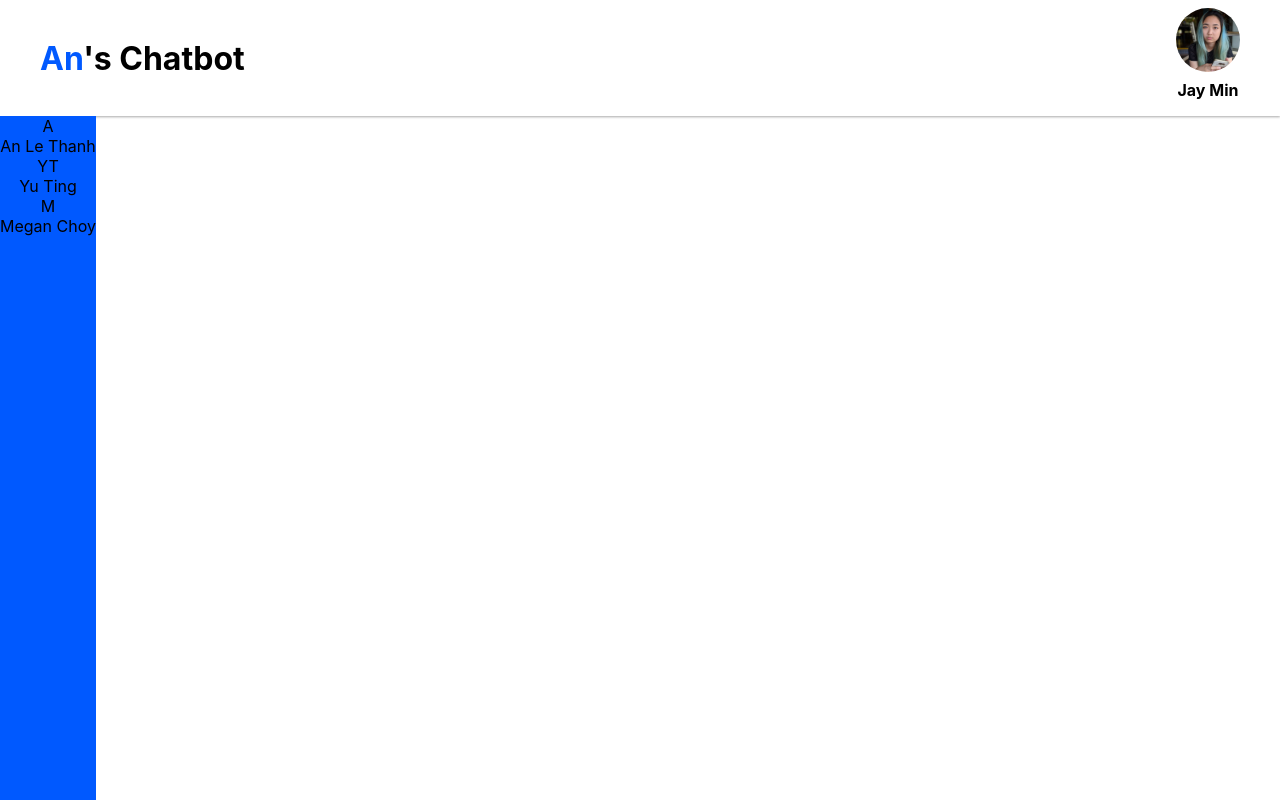
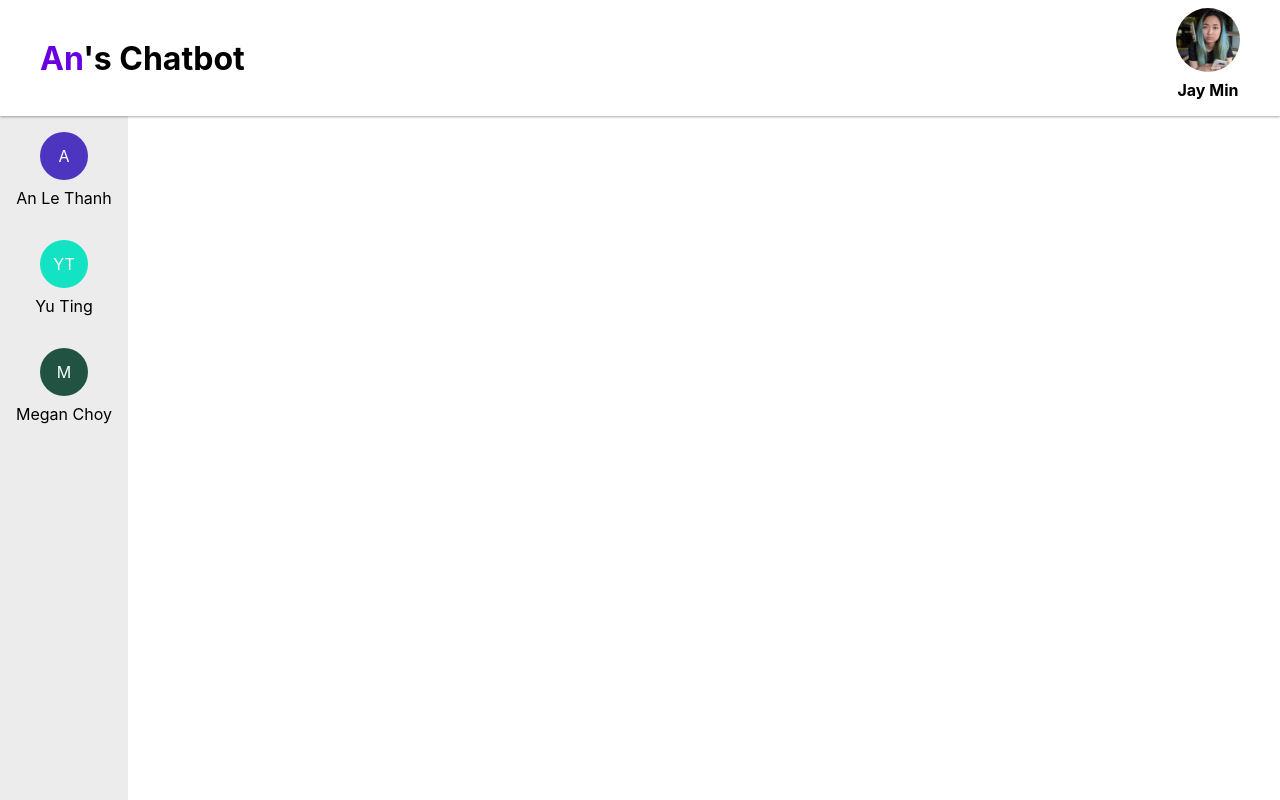
Before and after one commit to lethanhan97/chatbot-fe, a React (Create React App) app: page / in a window 1280 px wide. Built offline with nearby package versions, Linux system fonts and the light colour scheme.

Commit message:
added basic style for side nav

```diff
--- a/src/core/components/Header.scss
+++ b/src/core/components/Header.scss
@@ -6,6 +6,7 @@
   justify-content: space-between;
   padding: 0.5rem 2.5rem;
   box-shadow: 0 1px 3px rgba(0, 0, 0, 0.12), 0 1px 2px rgba(0, 0, 0, 0.24);
+  z-index: 1000;
 
   .app-logo {
     color: $primary-color;
--- a/src/core/components/SideNav.scss
+++ b/src/core/components/SideNav.scss
@@ -1,8 +1,26 @@
 @import '../constants/colors.scss';
 
 .side-nav-wrapper {
-  background-color: $primary-color;
+  background-color: $side-nav-bg;
   text-align: center;
+  color: $side-nav-text;
   width: fit-content;
   height: 100%;
+
+  .side-nav-item-wrapper {
+    padding: 1rem;
+
+    div {
+      height: 3rem;
+      width: 3rem;
+      border-radius: 1.5rem;
+      margin: auto;
+      margin-bottom: 0.5rem;
+
+      color: white;
+      display: flex;
+      justify-content: center;
+      align-items: center;
+    }
+  }
 }
--- a/src/core/components/SideNav.tsx
+++ b/src/core/components/SideNav.tsx
@@ -1,25 +1,31 @@
+import { getRandomColor } from '../utils';
 import './SideNav.scss';
 
 function SideNav() {
   const sideNavItems: SideNavItem[] = [
     {
+      id: 1,
       avatarText: 'A',
       displayText: 'An Le Thanh',
     },
     {
+      id: 2,
       avatarText: 'YT',
       displayText: 'Yu Ting',
     },
     {
+      id: 3,
       avatarText: 'M',
       displayText: 'Megan Choy',
     },
   ];
 
   const SideNavItem = ({ item }: { item: SideNavItem }) => {
+    const bgColor = getRandomColor();
+
     return (
-      <article>
-        <div>{item.avatarText}</div>
+      <article className="side-nav-item-wrapper">
+        <div style={{ backgroundColor: bgColor }}>{item.avatarText}</div>
         <label>{item.displayText}</label>
       </article>
     );
@@ -35,6 +41,7 @@ function SideNav() {
 }
 
 interface SideNavItem {
+  id: number;
   avatarText: string;
   displayText: string;
 }
--- a/src/core/constants/colors.scss
+++ b/src/core/constants/colors.scss
@@ -1 +1,3 @@
-$primary-color: rgb(0, 89, 255);
+$primary-color: rgb(104, 1, 221);
+$side-nav-bg: rgb(236, 236, 236);
+$side-nav-text: black;
--- /dev/null
+++ b/src/core/utils/colorRandomize.ts
@@ -0,0 +1,12 @@
+export function getRandomColor(): string {
+  let letters = '012345'.split('');
+  let color = '#';
+  color += letters[Math.round(Math.random() * 5)];
+  letters = '0123456789ABCDEF'.split('');
+
+  for (var i = 0; i < 5; i++) {
+    color += letters[Math.round(Math.random() * 15)];
+  }
+
+  return color;
+}
--- /dev/null
+++ b/src/core/utils/index.ts
@@ -0,0 +1 @@
+export * from './colorRandomize';
```
